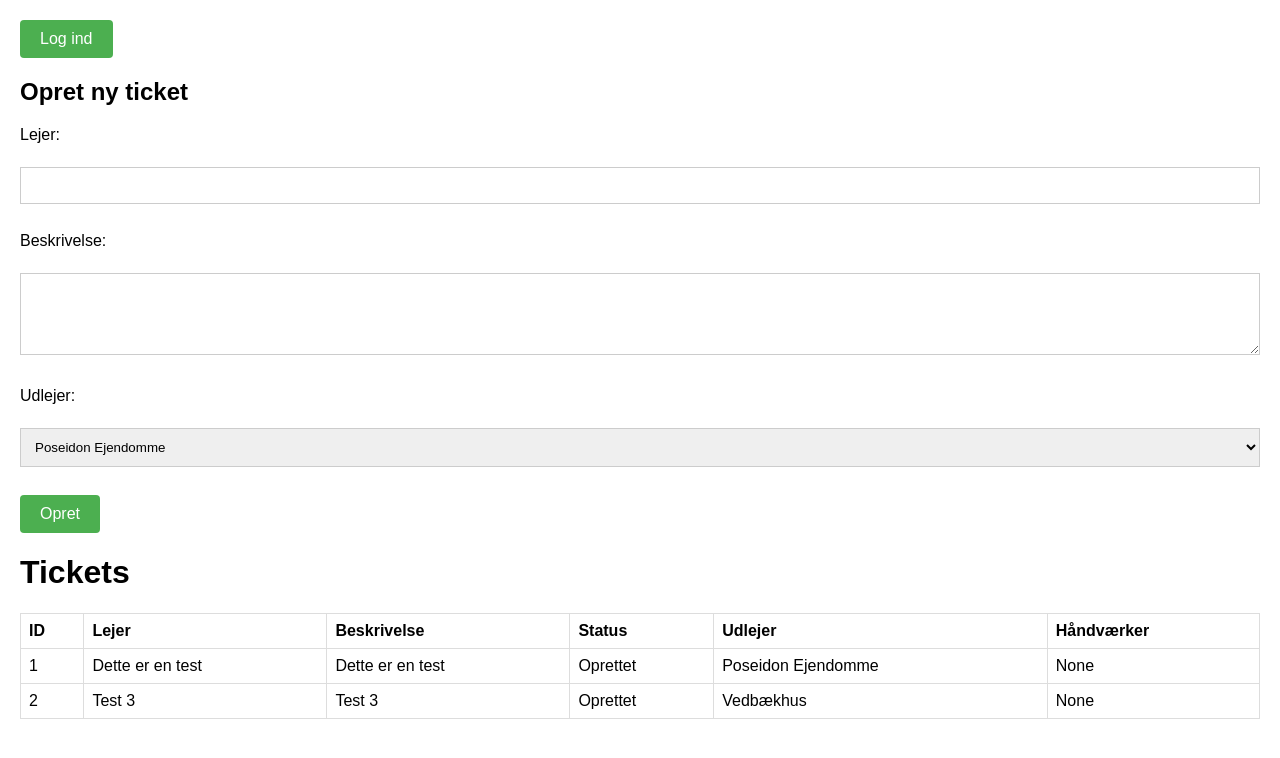
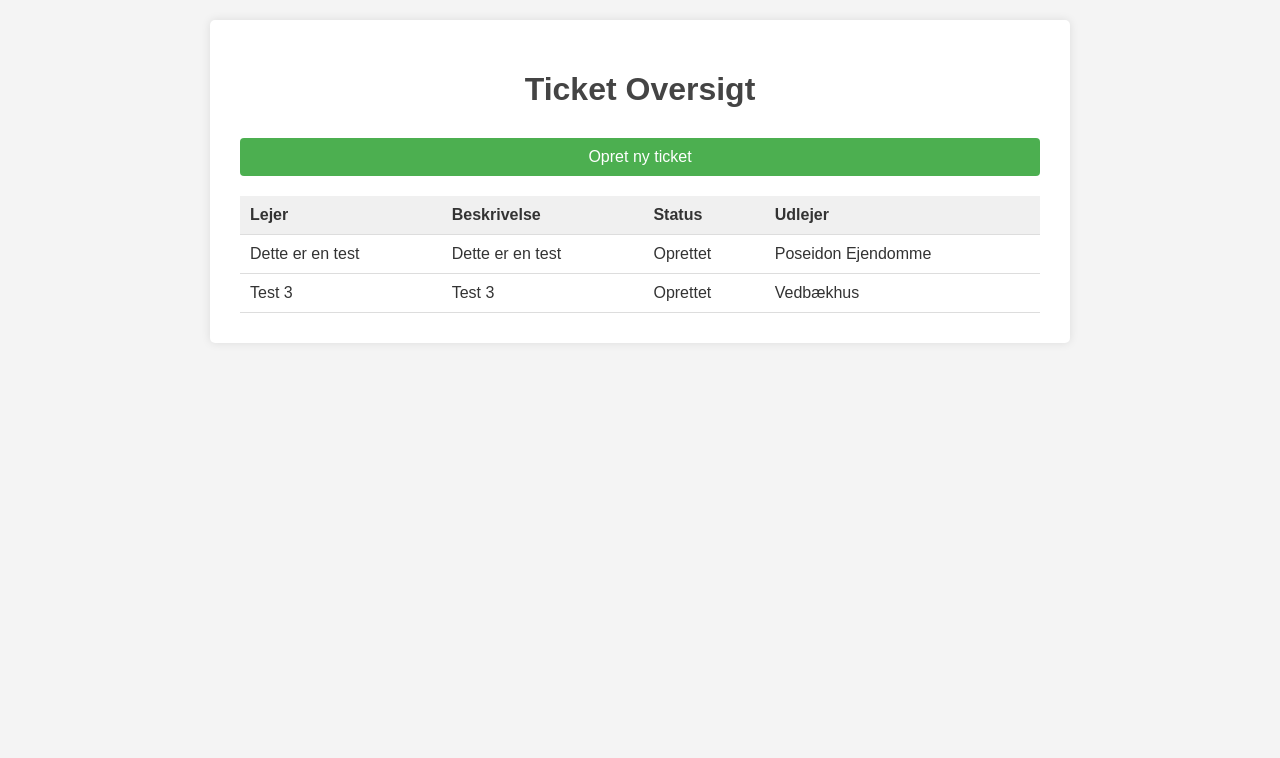
Before and after one commit to bbb36845/SAPUTicket, a Flask app: page / in a window 1280 px wide. Shown: the top 758 px of the page. Run offline with Flask 3, Linux system fonts and the light colour scheme; data comes from the database, SQL or seed files in the repository.

Commit message:
Pænere index.html

```diff
--- a/templates/index.html
+++ b/templates/index.html
@@ -1,143 +1,82 @@
 <!DOCTYPE html>
-<html>
+<html lang="da">
 <head>
-    <title>Ticket System</title>
+    <meta charset="UTF-8">
+    <meta name="viewport" content="width=device-width, initial-scale=1.0">
+    <title>Ticket Oversigt</title>
     <style>
-        /* Grundlæggende styling */
         body {
-            font-family: sans-serif;
+            font-family: Arial, sans-serif;
             margin: 20px;
+            background-color: #f4f4f4;
+            color: #333;
         }
-
-        label {
-            display: block; /* Labels på egne linjer */
-            margin-bottom: 5px;
+        h1 {
+            text-align: center;
+            color: #444;
+            margin-bottom: 30px;
         }
-
-        input[type="text"],
-        textarea,
-        select {
-            width: 100%; /* Fuld bredde på inputfelter */
+        .container {
+            max-width: 800px;
+            margin: 0 auto;
+            background: #fff;
+            padding: 30px;
+            border-radius: 5px;
+            box-shadow: 0 0 10px rgba(0, 0, 0, 0.1);
+        }
+        table {
+            width: 100%;
+            border-collapse: collapse;
+            margin-top: 20px;
+        }
+        th, td {
             padding: 10px;
-            margin-bottom: 10px;
-            border: 1px solid #ccc;
-            box-sizing: border-box; /* Inkluder padding og border i bredden */
+            text-align: left;
+            border-bottom: 1px solid #ddd;
         }
-
-        input[type="submit"] {
-            background-color: #4CAF50; /* Grøn knap */
+        th {
+            background-color: #f0f0f0;
+        }
+        .create-button {
+            display: block;
+            background-color: #4CAF50;
             color: white;
             padding: 10px 20px;
             border: none;
+            border-radius: 4px;
             cursor: pointer;
+            text-decoration: none;
+            text-align: center;
+            margin-bottom: 20px;
         }
-
-        table {
-            border-collapse: collapse;
-            width: 100%;
-        }
-
-        th, td {
-            border: 1px solid #ddd;
-            padding: 8px;
-            text-align: left;
-        }
-
-        /* Responsivt design (simpel) */
-        @media (max-width: 600px) {
-            /* Skift til en-søjle layout på små skærme */
-            table, thead, tbody, th, td, tr {
-                display: block;
-            }
-
-            /* Skjul tabeloverskrifter på små skærme */
-            thead tr {
-                position: absolute;
-                top: -9999px;
-                left: -9999px;
-            }
-
-            td {
-                /* Vær som en række */
-                border: none;
-                border-bottom: 1px solid #ddd;
-                position: relative;
-                padding-left: 50%; /* Giv plads til "label" */
-                white-space: normal;
-                text-align:left;
-            }
-
-            td:before {
-                /* Vis "label" til venstre for data */
-                position: absolute;
-                top: 6px;
-                left: 6px;
-                width: 45%;
-                padding-right: 10px;
-                white-space: nowrap;
-                text-align:left;
-                font-weight: bold;
-            }
-
-            /* Sæt "labels" for hver celle */
-            td:before { content: attr(data-label); }
-        }
-        /* Styling af submit-knapper OG links, der skal ligne knapper */
-        input[type="submit"],
-        a.button-lookalike {
-            background-color: #4CAF50; /* Grøn baggrund */
-            color: white;          /* Hvid tekst */
-            padding: 10px 20px;    /* Indvendig plads */
-            border: none;         /* Ingen kant */
-            cursor: pointer;       /* Musemarkør som en hånd */
-            text-decoration: none; /* Ingen understregning (vigtigt for links) */
-            display: inline-block; /* Tillad bredde/højde/padding */
-            border-radius: 4px;   /* Afrundede hjørner (valgfrit) */
-            font-size: 16px;      /* Samme skriftstørrelse */
-            font-family: inherit;  /* Arv font fra parent (body) */
-        }
-
-        /* Styling ved hover (valgfrit) */
-        input[type="submit"]:hover,
-        a.button-lookalike:hover {
-            background-color: #3e8e41; /* Mørkere grøn ved hover */
-        }
-        a {
-            color: blue; /* Link farve */
-            text-decoration: none; /*Fjern understregning*/
+        .create-button:hover {
+            background-color: #45a049;
         }
         .flashes {
           list-style: none;
           padding: 0;
+          margin-bottom: 20px;
         }
-
-        .error {
+        .flashes li {
+          padding: 10px;
+          margin-bottom: 5px;
+          border-radius: 4px;
+        }
+        .flashes .success {
+          background-color: #d4edda;
+          border: 1px solid #c3e6cb;
+          color: #155724;
+        }
+        .flashes .error {
           background-color: #f8d7da;
+          border: 1px solid #f5c6cb;
           color: #721c24;
-            padding: 10px;
-            margin-bottom: 10px;
-        }
-
-        .success {
-            background-color: #d4edda;
-            color: #155724;
-            padding: 10px;
-            margin-bottom: 10px;
         }
     </style>
 </head>
 <body>
-    {% if flask_login.current_user.is_authenticated %}
-    <p>Logget ind som: {{ flask_login.current_user.username }} <a class="button-lookalike" href="{{ url_for('logout') }}">Log ud</a></p>
-    {% else %}
-        <p><a class="button-lookalike" href="{{ url_for('login') }}">Log ind</a></p>
-    {% endif %}
-
-    {% if flask_login.current_user.is_authenticated %}
-        {% if flask_login.current_user.role == 'admin' %}
-            <p><a class="button-lookalike" href="{{ url_for('admin') }}">Admin Panel</a></p>
-        {% endif %}
-    {% endif %}
+    <div class="container">
+        <h1>Ticket Oversigt</h1>
 
         {% with messages = get_flashed_messages(with_categories=true) %}
           {% if messages %}
@@ -149,51 +88,28 @@
           {% endif %}
         {% endwith %}
 
-    <h2>Opret ny ticket</h2>
-    <form action="/create" method="post">
-        <label for="lejer">Lejer:</label><br>
-        <input type="text" id="lejer" name="lejer" required><br><br>
-
-        <label for="beskrivelse">Beskrivelse:</label><br>
-        <textarea id="beskrivelse" name="beskrivelse" rows="4" cols="50" required></textarea><br><br>
-
-        <label for="udlejer">Udlejer:</label><br>
-         <select id="udlejer" name="udlejer" required>
-            <option value="Poseidon Ejendomme">Poseidon Ejendomme</option>
-            <option value="Andreasen Ejendomme">Andreasen Ejendomme</option>
-            <option value="Vedbækhus">Vedbækhus</option>
-            <option value="Ishockey ApS">Ishockey ApS</option>
-         </select><br><br>
-
-        <input type="submit" value="Opret">
-    </form>
-
-
-    <h1>Tickets</h1>
+        <a href="/admin" class="create-button">Opret ny ticket</a>
 
         <table>
             <thead>
                 <tr>
-                <th>ID</th>
                     <th>Lejer</th>
                     <th>Beskrivelse</th>
                     <th>Status</th>
                     <th>Udlejer</th>
-                <th>Håndværker</th>
                 </tr>
             </thead>
             <tbody>
                 {% for ticket in tickets %}
                 <tr>
-                <td data-label="ID">{{ ticket.id }}</td>
-                <td data-label="Lejer">{{ ticket.lejer }}</td>
-                <td data-label="Beskrivelse">{{ ticket.beskrivelse }}</td>
-                <td data-label="Status">{{ ticket.status }}</td>
-                <td data-label="Udlejer">{{ ticket.udlejer }}</td>
-                <td data-label="Håndværker">{{ ticket.håndværker }}</td>
+                    <td>{{ ticket.lejer }}</td>
+                    <td>{{ ticket.beskrivelse }}</td>
+                    <td>{{ ticket.status }}</td>
+                    <td>{{ ticket.udlejer }}</td>
                 </tr>
                 {% endfor %}
             </tbody>
         </table>
+    </div>
 </body>
 </html>
```
Lines whose indentation alone changed are shown as unchanged.
